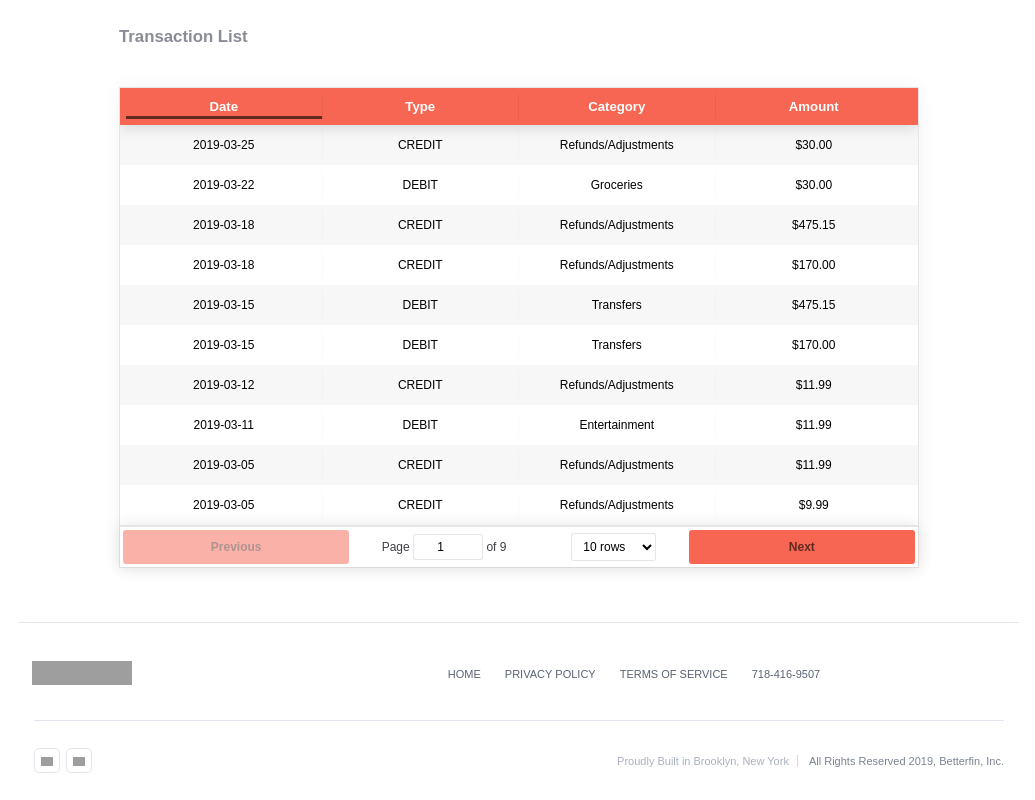
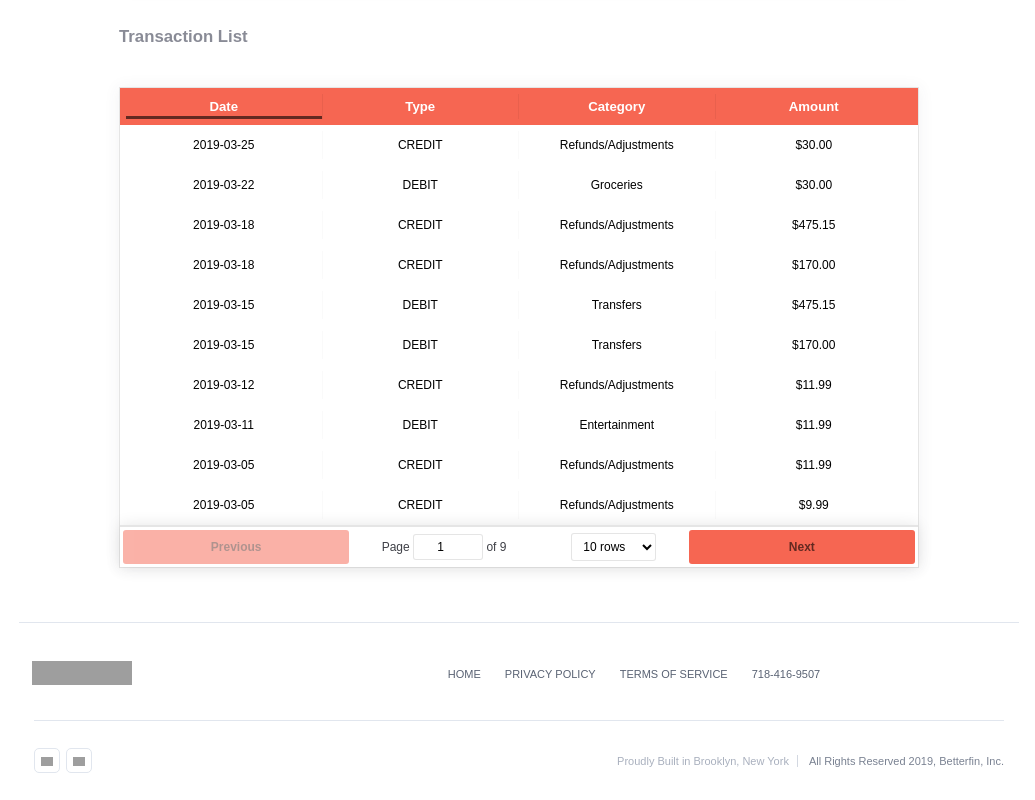
Before and after one commit to davidyoon85/betterfin, a React (Create React App) app: page / in a window 1280 px wide. Shown: the part 1239-2039 px from the top of the page, without its empty margins (121-1156 px from the left). Built offline with nearby package versions, Linux system fonts and the light colour scheme; grey boxes are pictures that could not be loaded.

Commit message:
chart css bug

```diff
--- a/src/css/main.css
+++ b/src/css/main.css
@@ -221,7 +221,12 @@ img {
 }
 
 .ReactTable.-striped .rt-tr.-odd {
-    background: white;
+    background: white !important;
+}
+
+.ReactTable.-striped .rt-tr.-odd:hover {
+    background: #f66652 !important;
+    color: black !important;
 }
 
 .ReactTable .-pagination .-btn {
```
